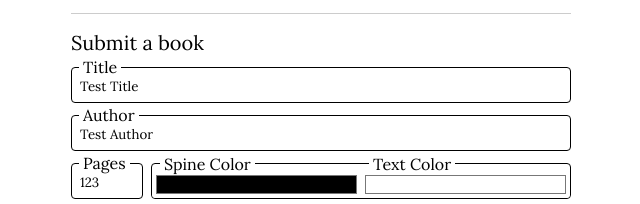
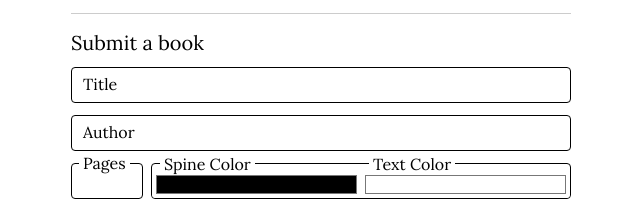
Before and after one commit to MatthewPopa/library, a plain HTML site: page index.html in a window 1280 px wide. Shown: the part 369-573 px from the top of the page, without its empty margins (319-959 px from the left). Drawn offline with Linux system fonts and the light colour scheme.

Commit message:
Remove default values

```diff
--- a/index.html
+++ b/index.html
@@ -20,17 +20,17 @@
         <form id="form" action="">
             <h3>Submit a book</h3>
             <div class="input-wrapper">
-                <input type="text" name="title" id="title" placeholder="" value="Test Title" required>
+                <input type="text" name="title" id="title" placeholder="" required>
                 <label for="title">Title</label>
             </div>
             <div class="input-wrapper">
-                <input type="text" name="author" id="author" placeholder="" value="Test Author" required>
+                <input type="text" name="author" id="author" placeholder="" required>
                 <label for="author">Author</label>
             </div>
             <div class="form-row">
                 <div class="input-wrapper pages">
                     <label for="pages">Pages</label>
-                    <input type="number" name="pages" id="pages" value="123" required>
+                    <input type="number" name="pages" id="pages" required>
                 </div>
                 <div class="color-selection">
                     <div>
```
